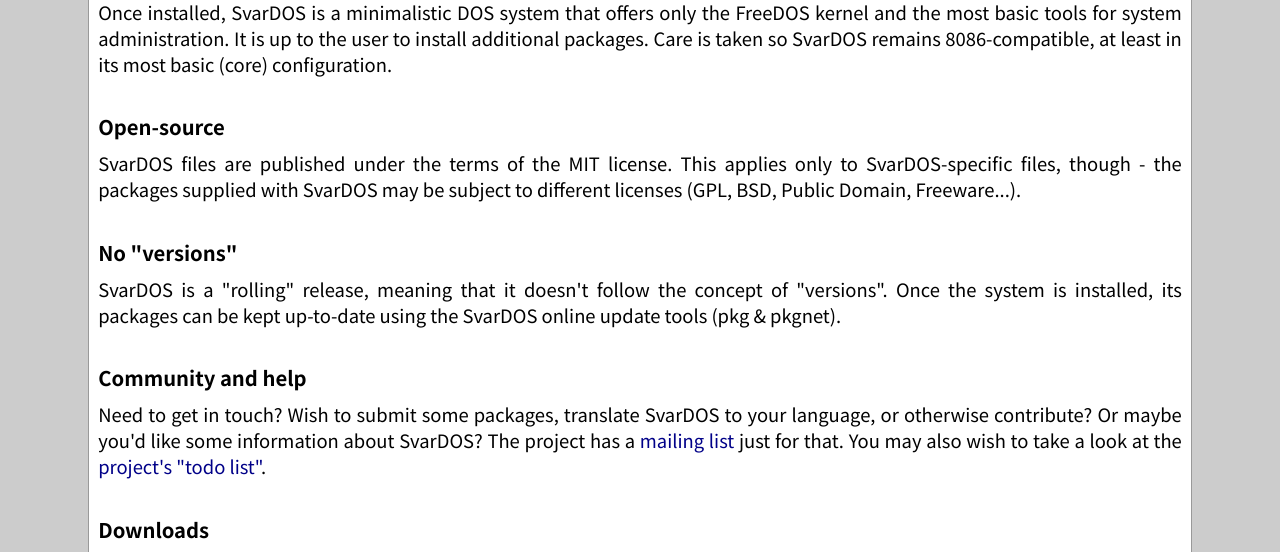
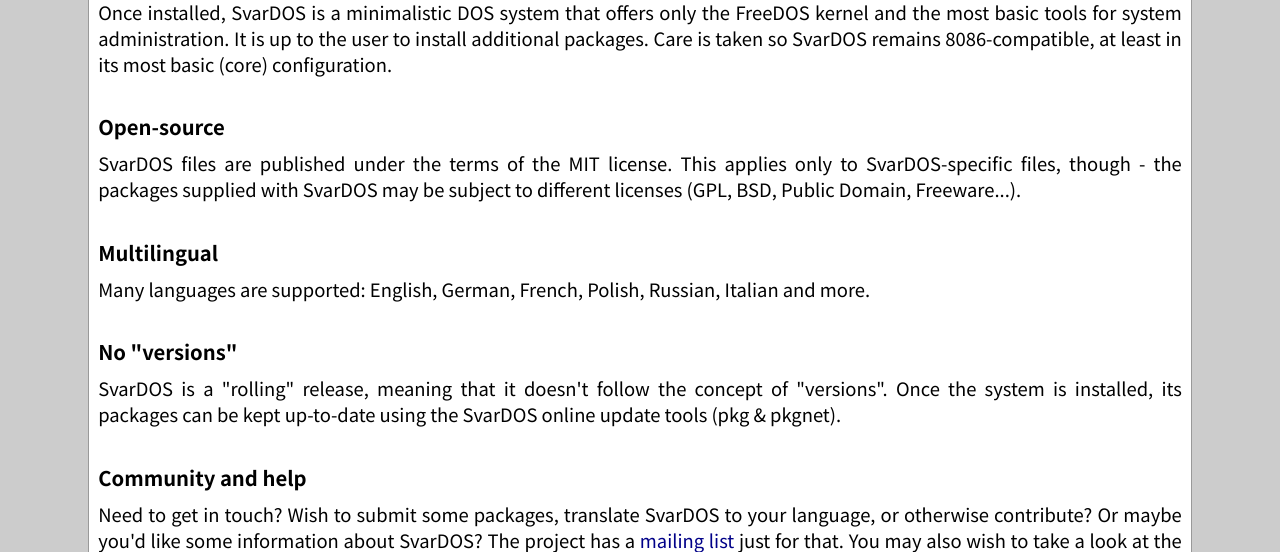
Before and after one commit to roytam1/SvarDOS, a PHP site: page / in a window 1280 px wide. Shown: the part 545-1097 px from the top of the page. Run offline with PHP 8.4, Linux system fonts and the light colour scheme.

Commit message:
added a short note about SvarDOS being multilingual
git-svn-id: svn://svn.svardos.org/svardos@308 911cea91-c70f-4353-bd03-772f58fe8c9d

```diff
--- a/website/index-main.php
+++ b/website/index-main.php
@@ -12,6 +12,10 @@
     <h2>Open-source</h2>
 
     <p>SvarDOS files are published under the terms of the MIT license. This applies only to SvarDOS-specific files, though - the packages supplied with SvarDOS may be subject to different licenses (GPL, BSD, Public Domain, Freeware...).</p>
+
+    <h2>Multilingual</h2>
+
+    <p>Many languages are supported: English, German, French, Polish, Russian, Italian and more.</p>
 
     <h2>No "versions"</h2>
 
```
